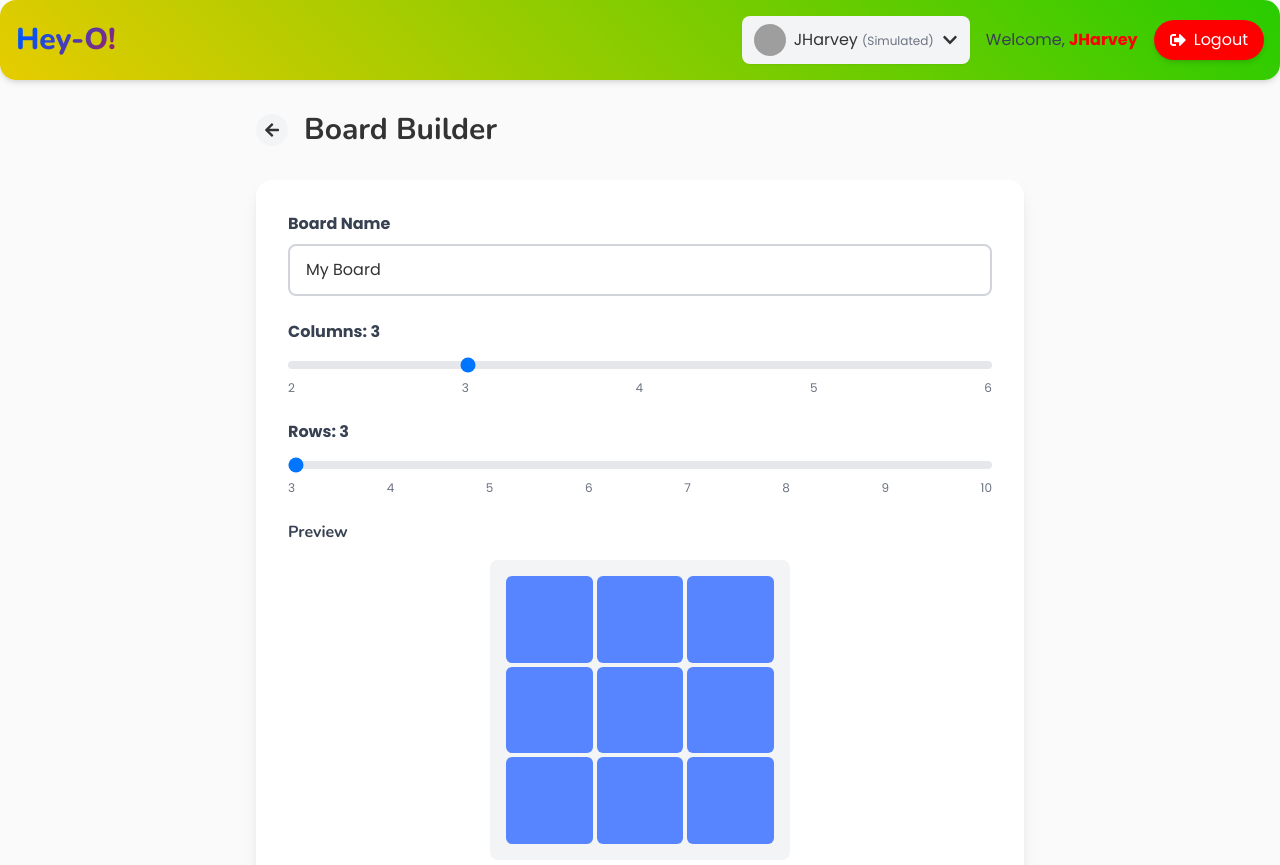
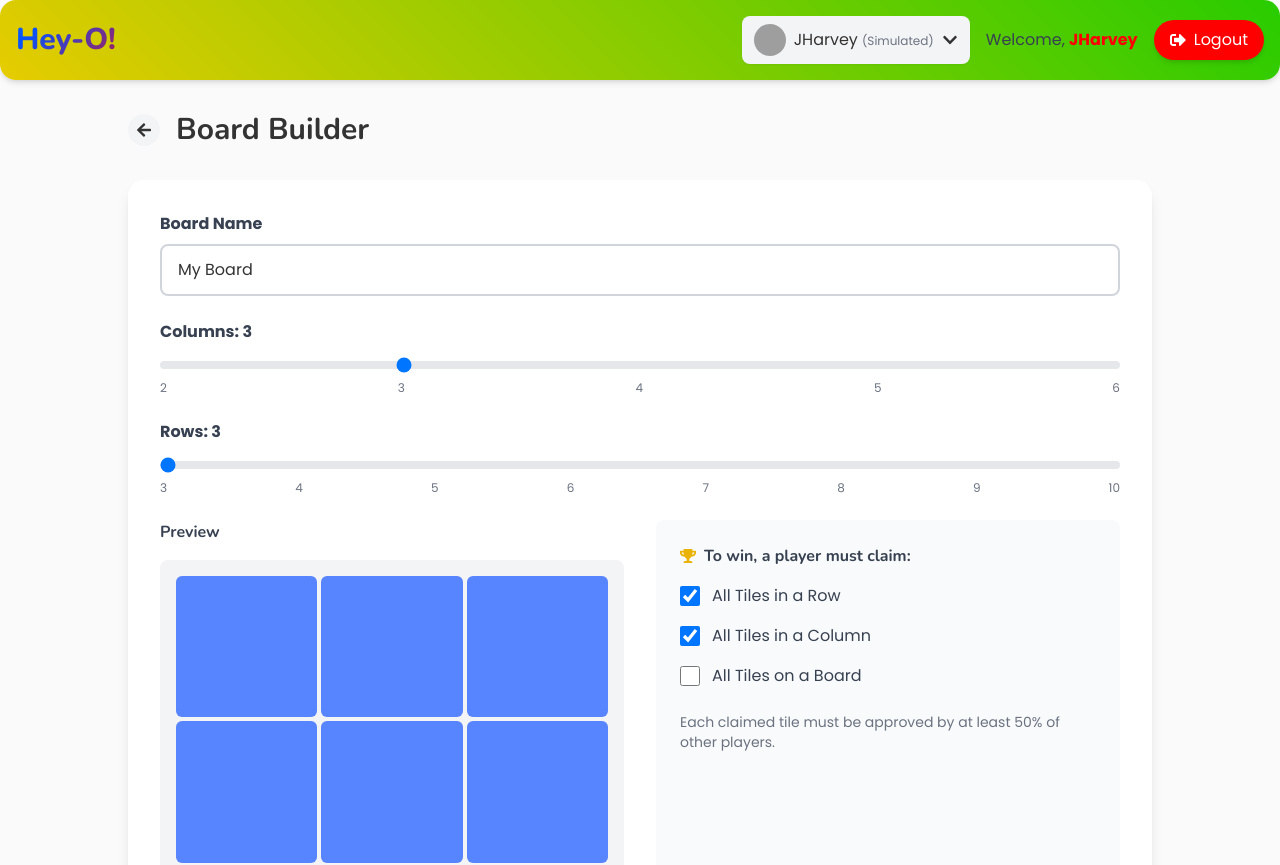
Before and after one commit to Heiny002/HeyO, a React (Create React App) app in the folder client/: page /board-builder in a window 1280 px wide. Shown: the top 865 px of the page. Built offline with nearby package versions, Linux system fonts and the light colour scheme; sample sign-in values are in the browser's storage; grey boxes are pictures that could not be loaded.

Commit message:
Add win condition options to Board Builder and update GameBoard to respect these settings

```diff
--- a/client/src/pages/BoardBuilder.js
+++ b/client/src/pages/BoardBuilder.js
@@ -1,13 +1,18 @@
 import React, { useState } from 'react';
 import { useNavigate } from 'react-router-dom';
 import { motion } from 'framer-motion';
-import { FaArrowLeft, FaCheck } from 'react-icons/fa';
+import { FaArrowLeft, FaCheck, FaTrophy } from 'react-icons/fa';
 
 const BoardBuilder = () => {
   const navigate = useNavigate();
   const [boardName, setBoardName] = useState('My Board');
   const [columns, setColumns] = useState(3);
   const [rows, setRows] = useState(3);
+
+  // Win condition states
+  const [winByRow, setWinByRow] = useState(true);
+  const [winByColumn, setWinByColumn] = useState(true);
+  const [winByAll, setWinByAll] = useState(false);
 
   // Min and max values for sliders
   const MIN_COLUMNS = 2;
@@ -25,7 +30,13 @@ const BoardBuilder = () => {
       name: boardName,
       columns,
       rows,
-      createdAt: new Date().toISOString()
+      createdAt: new Date().toISOString(),
+      // Include win conditions
+      winConditions: {
+        byRow: winByRow,
+        byColumn: winByColumn,
+        byAll: winByAll
+      }
     };
 
     // In a real app, you would save this to a database
@@ -44,7 +55,7 @@ const BoardBuilder = () => {
         initial={{ opacity: 0, y: -20 }}
         animate={{ opacity: 1, y: 0 }}
         transition={{ duration: 0.5 }}
-        className="max-w-3xl mx-auto"
+        className="max-w-5xl mx-auto"
       >
         <div className="flex items-center mb-8">
           <button
@@ -120,8 +131,10 @@ const BoardBuilder = () => {
               </div>
             </div>
 
-            {/* Grid Preview */}
-            <div className="mb-8">
+            {/* Combined Preview and Win Conditions Section */}
+            <div className="mb-8 grid grid-cols-1 md:grid-cols-2 gap-8">
+              {/* Grid Preview - Now on the left */}
+              <div>
                 <h3 className="block text-gray-700 font-bold mb-4">Preview</h3>
                 <div className="flex justify-center">
                   <div
@@ -131,7 +144,6 @@ const BoardBuilder = () => {
                       gridTemplateColumns: `repeat(${columns}, 1fr)`,
                       gridTemplateRows: `repeat(${rows}, 1fr)`,
                       gap: '4px',
-                    maxWidth: '300px',
                       width: '100%'
                     }}
                   >
@@ -141,6 +153,62 @@ const BoardBuilder = () => {
                         className="bg-secondary-light rounded-md aspect-square"
                       />
                     ))}
+                  </div>
+                </div>
+              </div>
+
+              {/* Win Conditions - New section on the right */}
+              <div>
+                <div className="bg-gray-50 p-6 rounded-lg h-full">
+                  <div className="flex items-center mb-4">
+                    <FaTrophy className="text-yellow-500 mr-2" />
+                    <h3 className="text-gray-700 font-bold">To win, a player must claim:</h3>
+                  </div>
+
+                  <div className="space-y-4">
+                    <div className="flex items-center">
+                      <input
+                        type="checkbox"
+                        id="winByRow"
+                        className="h-5 w-5 text-primary rounded mr-3"
+                        checked={winByRow}
+                        onChange={(e) => setWinByRow(e.target.checked)}
+                      />
+                      <label htmlFor="winByRow" className="text-gray-700">
+                        All Tiles in a Row
+                      </label>
+                    </div>
+
+                    <div className="flex items-center">
+                      <input
+                        type="checkbox"
+                        id="winByColumn"
+                        className="h-5 w-5 text-primary rounded mr-3"
+                        checked={winByColumn}
+                        onChange={(e) => setWinByColumn(e.target.checked)}
+                      />
+                      <label htmlFor="winByColumn" className="text-gray-700">
+                        All Tiles in a Column
+                      </label>
+                    </div>
+
+                    <div className="flex items-center">
+                      <input
+                        type="checkbox"
+                        id="winByAll"
+                        className="h-5 w-5 text-primary rounded mr-3"
+                        checked={winByAll}
+                        onChange={(e) => setWinByAll(e.target.checked)}
+                      />
+                      <label htmlFor="winByAll" className="text-gray-700">
+                        All Tiles on a Board
+                      </label>
+                    </div>
+                  </div>
+
+                  <div className="mt-6 text-sm text-gray-500">
+                    <p>Each claimed tile must be approved by at least 50% of other players.</p>
+                  </div>
                 </div>
               </div>
             </div>
--- a/client/src/pages/GameBoard.js
+++ b/client/src/pages/GameBoard.js
@@ -710,7 +710,14 @@ const GameBoard = () => {
 
     const { rows, columns } = game;
 
-    // Check rows
+    // Get win conditions from game settings (default to row & column if not specified)
+    const winConditions = game.winConditions || { byRow: true, byColumn: true, byAll: false };
+
+    // Track if we found a win
+    let foundWin = false;
+
+    // Check rows if that win condition is enabled
+    if (winConditions.byRow) {
       for (let row = 0; row < rows; row++) {
         let rowComplete = true;
         for (let col = 0; col < columns; col++) {
@@ -723,11 +730,14 @@ const GameBoard = () => {
         }
         if (rowComplete) {
           setWinner("Row " + (row + 1));
+          foundWin = true;
           return true;
         }
       }
-
-    // Check columns
+    }
+
+    // Check columns if that win condition is enabled
+    if (winConditions.byColumn && !foundWin) {
       for (let col = 0; col < columns; col++) {
         let colComplete = true;
         for (let row = 0; row < rows; row++) {
@@ -740,6 +750,26 @@ const GameBoard = () => {
         }
         if (colComplete) {
           setWinner("Column " + (col + 1));
+          foundWin = true;
+          return true;
+        }
+      }
+    }
+
+    // Check all tiles if that win condition is enabled
+    if (winConditions.byAll && !foundWin) {
+      const totalTiles = rows * columns;
+      let allClaimed = true;
+
+      for (let index = 0; index < totalTiles; index++) {
+        if (!newClaimedTiles[index] || !isTileApproved(index)) {
+          allClaimed = false;
+          break;
+        }
+      }
+
+      if (allClaimed) {
+        setWinner("Full Board");
         return true;
       }
     }
@@ -1060,6 +1090,34 @@ const GameBoard = () => {
                   <FaCog />
                 </button>
               )}
+            </div>
+          </div>
+
+          {/* Win conditions info */}
+          <div className="mb-4 bg-yellow-50 border border-yellow-200 rounded-lg p-3 flex items-start">
+            <FaTrophy className="text-yellow-500 mt-0.5 mr-2 flex-shrink-0" />
+            <div className="text-sm">
+              <p className="font-medium text-gray-800">Win Conditions:</p>
+              <div className="text-gray-600 mt-1">
+                {(game.winConditions?.byRow || game.winConditions === undefined) && (
+                  <span className="inline-flex items-center mr-3">
+                    <FaCheck className="text-green-500 mr-1" size={12} /> Complete a row
+                  </span>
+                )}
+                {(game.winConditions?.byColumn || game.winConditions === undefined) && (
+                  <span className="inline-flex items-center mr-3">
+                    <FaCheck className="text-green-500 mr-1" size={12} /> Complete a column
+                  </span>
+                )}
+                {game.winConditions?.byAll && (
+                  <span className="inline-flex items-center">
+                    <FaCheck className="text-green-500 mr-1" size={12} /> Complete the entire board
+                  </span>
+                )}
+                <span className="block mt-1 text-xs text-gray-500">
+                  Each claimed tile must be approved by at least 50% of other players.
+                </span>
+              </div>
             </div>
           </div>
 
```
Lines whose indentation alone changed are shown as unchanged.
